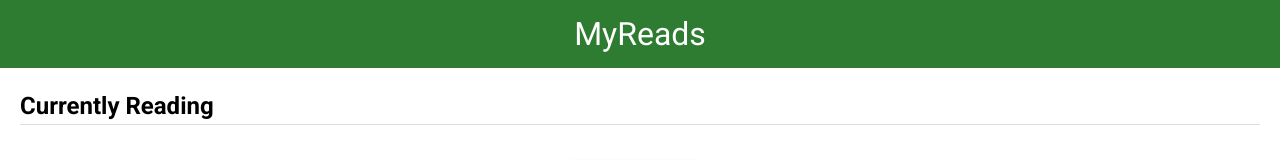
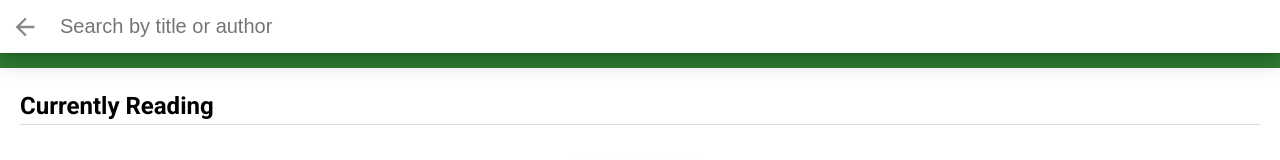
Before and after one commit to SilviaSto/My-Reads, a React (Create React App) app: page /search in a window 1280 px wide. Shown: the top 160 px of the page. Built offline with nearby package versions, Linux system fonts and the light colour scheme; no server answers; grey boxes are pictures that could not be loaded.

Commit message:
add Link

```diff
--- a/src/App.js
+++ b/src/App.js
@@ -2,7 +2,8 @@
 import * as BooksAPI from './BooksAPI'
 import './App.css'
 import SearchPage from './SearchPage';
-import BookShelves from './BookShelves';
+import BookShelves from './BookShelves'
+import {Route} from 'react-router-dom'
 
 class BooksApp extends React.Component {
   state = {
@@ -20,7 +21,14 @@
   render() {
     return (
       <div className="app">
-        <BookShelves />
+        <Route path='/' render= {() => (
+          <BookShelves />
+        )}
+        />
+        <Route path = '/search' render = {() => (
+          <SearchPage />
+        )}
+        />
       </div>
       )
     }
--- a/src/BookShelves.js
+++ b/src/BookShelves.js
@@ -1,8 +1,11 @@
 import React, {Component} from 'react';
 import Book from './Book';
+import {Link} from 'react-router-dom'
 
 class BookShelves extends Component {
+
     render (){
+
         return(
         <div className="list-books">
 
@@ -16,9 +19,10 @@
                   <h2 className="bookshelf-title">Currently Reading</h2>
                   <div className="bookshelf-books">
                     <ol className="books-grid">
-                      <li>
+                        <li>
                           <Book />
                       </li>
+
                     </ol>
                   </div>
                 </div>
@@ -49,7 +53,7 @@
             </div>
 
             <div className="open-search">
-              <a onClick={() => this.setState({ showSearchPage: true })}>Add a book</a>
+              <Link to='search' onClick={() => this.setState({ showSearchPage: true })}></Link>
             </div>
 
         </div>
--- a/src/SearchPage.js
+++ b/src/SearchPage.js
@@ -1,4 +1,6 @@
-import React, {Component} from 'react';
+import React, {Component} from 'react'
+import {Link} from 'react-router-dom'
+
 
 
 class SearchPage extends Component {
@@ -6,7 +8,9 @@
         return(
           <div className="search-books">
             <div className="search-books-bar">
-              <a className="close-search" onClick={() => this.setState({ showSearchPage: false })}>Close</a>
+              <Link to='/' className="close-search" onClick={() => this.setState({ showSearchPage: false })}>
+              Close
+              </Link>
               <div className="search-books-input-wrapper">
                 {/*
                   NOTES: The search from BooksAPI is limited to a particular set of search terms.
```
